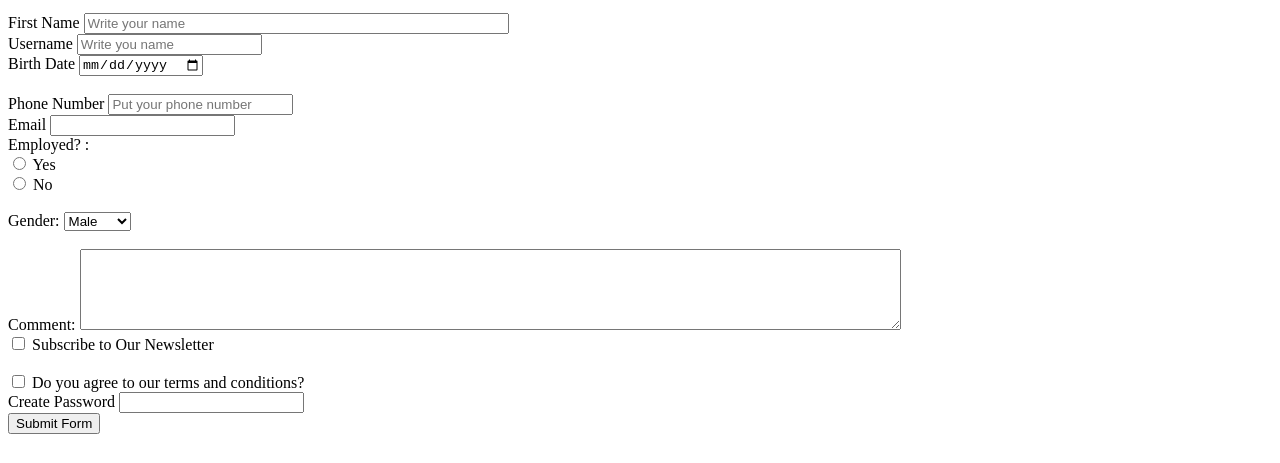
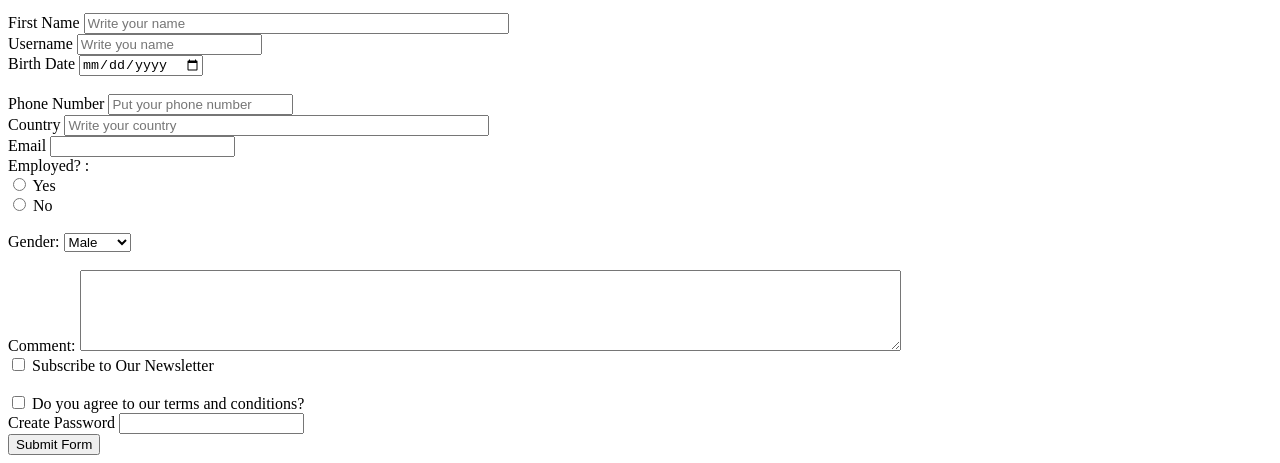
Before and after one commit to Monica4eva/Registration-Form-Assignment, a plain HTML site: page Index.html in a window 1280 px wide. Shown: the part 421-884 px from the top of the page. Before the commit the page ends 863 px from the top, so only its background shows below. Drawn offline with Linux system fonts and the light colour scheme.

Commit message:
added country

```diff
--- a/Index.html
+++ b/Index.html
@@ -32,7 +32,8 @@
     <label for="Phone Numer">   Phone Number</label>
     <input type="tel" id="Phone Number" placeholder="Put your phone number" size 50 numbr=" Phone Number" required/>
 </div>
-
+<label for="Country"> Country </label>
+        <input type="text" id="Country" placeholder="Write your country" size="50" name="Country" required/>
 <div>
     <label for="Email">Email</label>
     <input type="email" id="email" required/>
```
